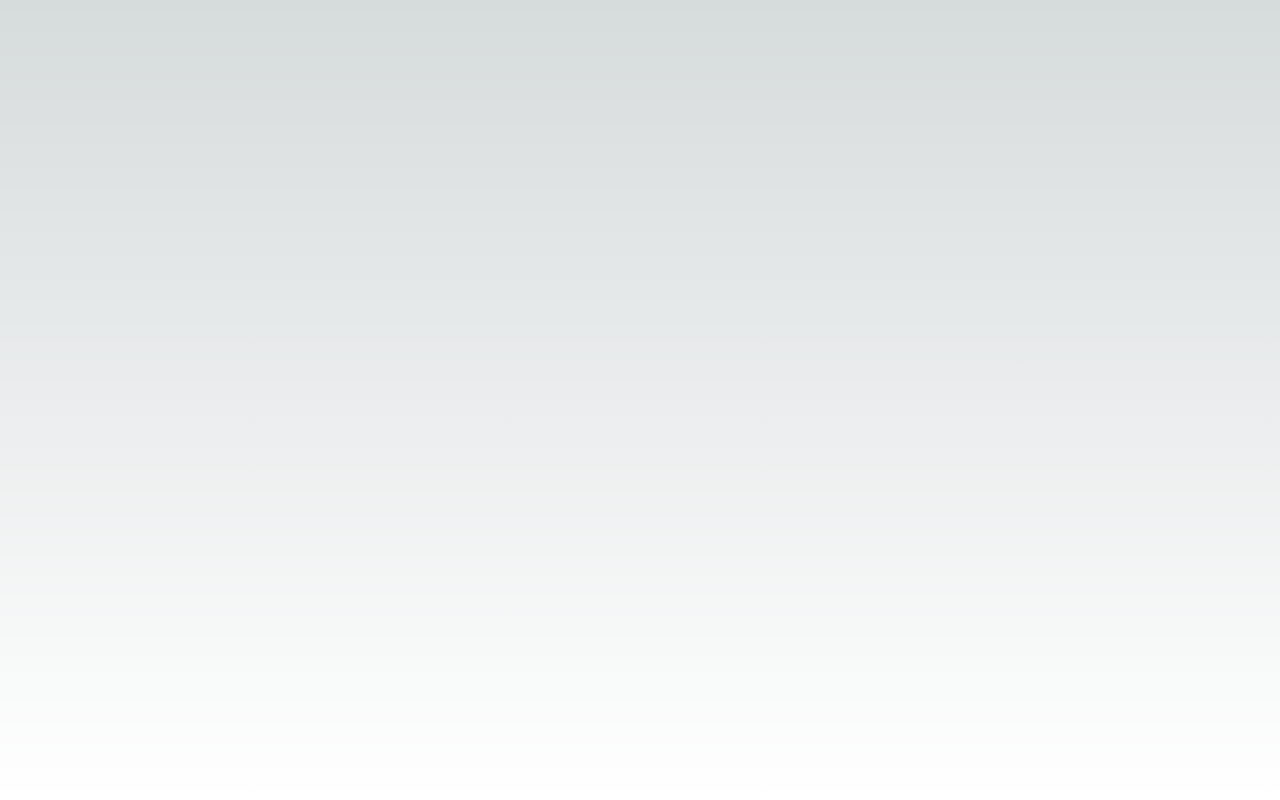
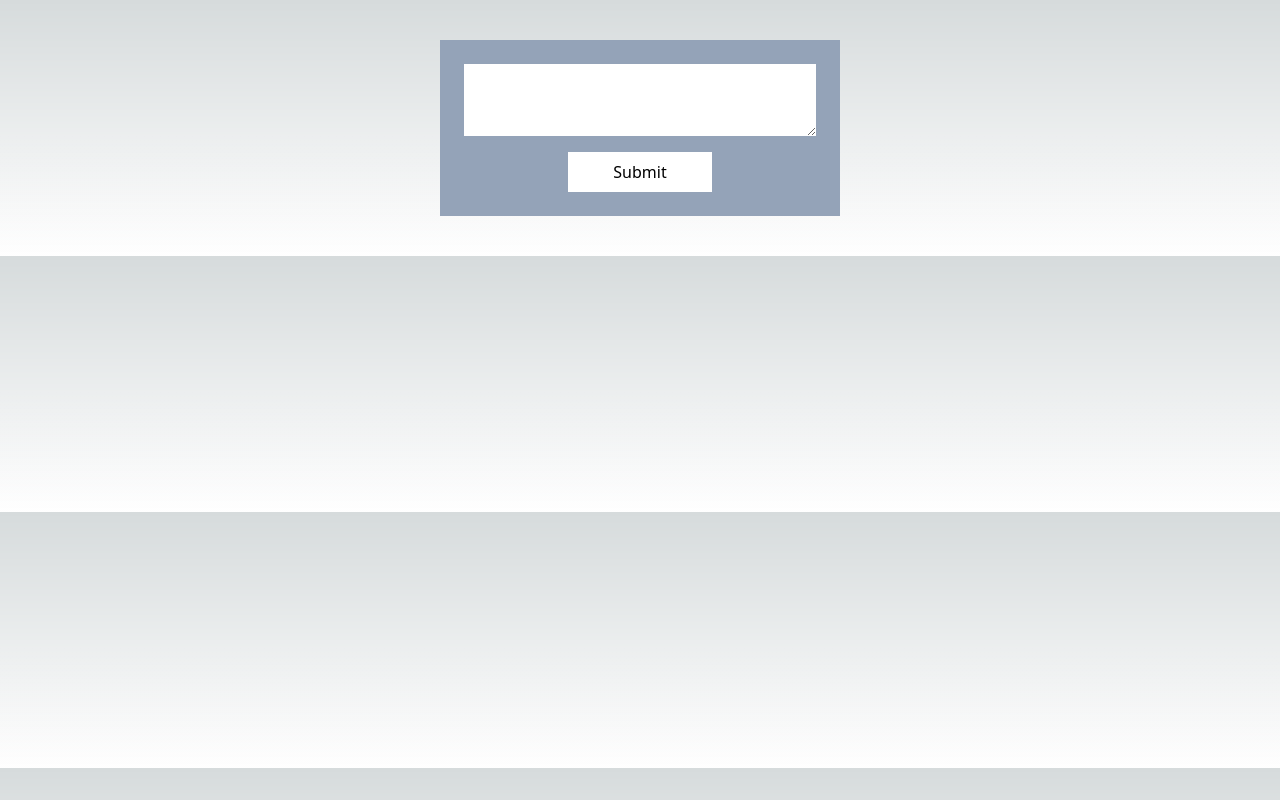
Before and after one commit to codeftshaunak/spam-detactor, a Next.js app: page / in a window 1280 px wide. Built offline with nearby package versions, Linux system fonts and the light colour scheme.

Commit message:
implement toastify

```diff
--- a/package.json
+++ b/package.json
@@ -13,7 +13,8 @@
     "next": "14.1.3",
     "nlp-compromise": "^7.0.0",
     "react": "^18",
-    "react-dom": "^18"
+    "react-dom": "^18",
+    "react-toastify": "^10.0.4"
   },
   "devDependencies": {
     "@types/node": "^20",
--- a/src/pages/home/index.tsx
+++ b/src/pages/home/index.tsx
@@ -1,5 +1,6 @@
 import React, { useState } from 'react';
 import compromise from 'compromise';
+import { toast } from 'react-toastify';
 
 const SpamDetectionForm: React.FC = () => {
     const [message, setMessage] = useState('');
@@ -12,20 +13,19 @@ const SpamDetectionForm: React.FC = () => {
     const handleSubmit = (event: React.FormEvent<HTMLFormElement>) => {
         event.preventDefault();
         const doc = compromise(message);
-        const hasFewWords = doc.terms.length < 5; // Adjust the threshold as needed
 
-        // Check if message contains any of the spam words
         const spamWords = ['investment', 'spam', 'money', 'hero', 'fuck'];
         const containsSpamWord = spamWords.some(word => message.toLowerCase().includes(word));
+        const isSpam = containsSpamWord; setIsSpam(isSpam);
 
-        const isSpam = hasFewWords || containsSpamWord; // Consider it as spam if it has few words or contains any spam word
-
-        setIsSpam(isSpam);
+        if (isSpam) {
+            // Show toast notification
+            toast("This message appears to be spam!");
+        }
     };
 
     return (
         <div className='w-full flex flex-col py-10'>
-            {isSpam && <p className="text-center mb-5">This message appears to be spam.</p>}
             <form onSubmit={handleSubmit} className='flex flex-col w-[400px] m-auto bg-slate-400 p-6'>
                 <textarea value={message} onChange={handleInputChange} className='text-black p-3' />
                 <button type="submit" className="text-black py-2 mt-4 bg-white w-36 m-auto">Submit</button>
--- a/src/pages/index.tsx
+++ b/src/pages/index.tsx
@@ -1,15 +1,12 @@
-import Image from "next/image";
-import { Inter } from "next/font/google";
-
-const inter = Inter({ subsets: ["latin"] });
+import { ToastContainer } from 'react-toastify';
+import SpamDetectionForm from "./home";
+import 'react-toastify/dist/ReactToastify.css';
 
 export default function Home() {
   return (
-    <main
-      className={`flex min-h-screen flex-col items-center justify-between p-24 ${inter.className}`}
-    >
-
-
-    </main>
+    <>
+      <ToastContainer />
+      <SpamDetectionForm />
+    </>
   );
 }
```
Also changed, not shown: 1 other file (tests, documents, lock files or other folders).
